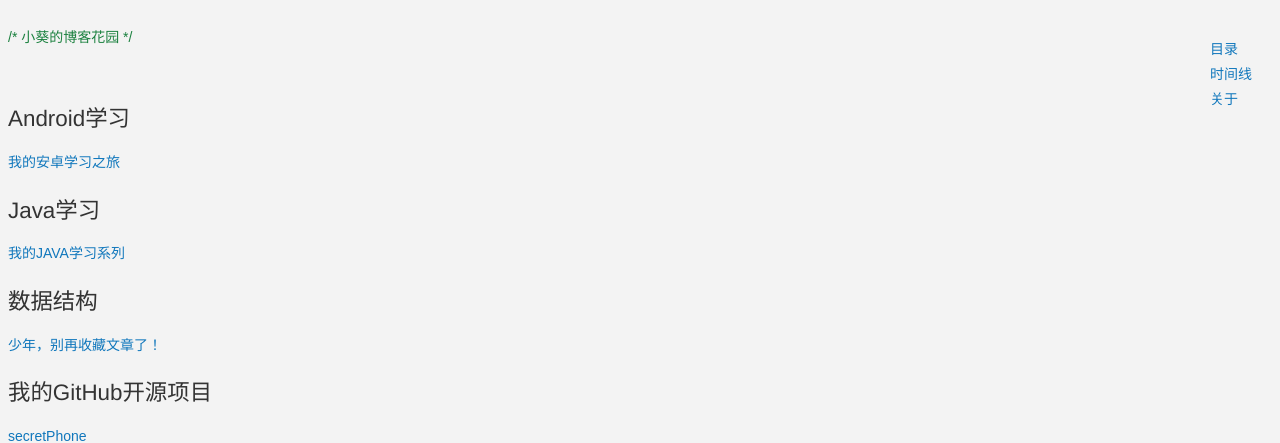
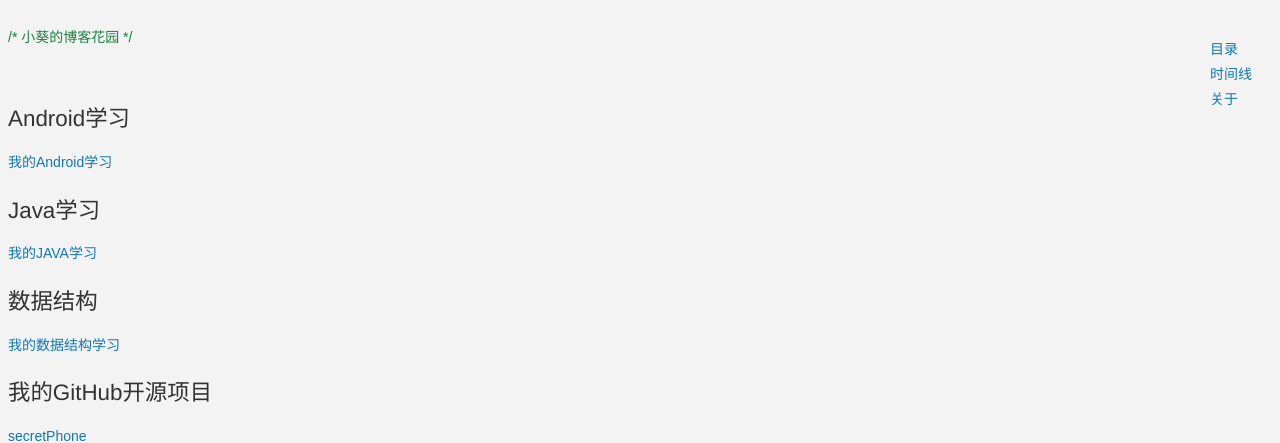
Before and after one commit to sunnygarden/sunnygarden.github.io, a Jekyll site: the page built from index.md, in a window 1280 px wide. Shown: the top 443 px of the page. Built offline with Jekyll 4.4.1, drawn with Linux system fonts in a browser that asks for light colours; nearby versions of some CDN libraries; comment, search, counter and statistics services are not loaded; a style sheet for code colours, icons or effects is not loaded.

Commit message:
change icon

```diff
--- a/_includes/themes/twitter/default.html
+++ b/_includes/themes/twitter/default.html
@@ -33,7 +33,7 @@
 
     <!-- Le fav and touch icons -->
     <!-- Update these with your own images
-    <link rel="shortcut icon" href="images/favicon.ico">
+    <link rel="shortcut icon" href="images/myicon.ico">
     <link rel="apple-touch-icon" href="images/apple-touch-icon.png">
     <link rel="apple-touch-icon" sizes="72x72" href="images/apple-touch-icon-72x72.png">
     <link rel="apple-touch-icon" sizes="114x114" href="images/apple-touch-icon-114x114.png">
--- a/_includes/themes/twitter/my_page.html
+++ b/_includes/themes/twitter/my_page.html
@@ -33,7 +33,7 @@
 
     <!-- Le fav and touch icons -->
     <!-- Update these with your own images
-    <link rel="shortcut icon" href="images/favicon.ico">
+    <link rel="shortcut icon" href="images/myicon.ico">
     <link rel="apple-touch-icon" href="images/apple-touch-icon.png">
     <link rel="apple-touch-icon" sizes="72x72" href="images/apple-touch-icon-72x72.png">
     <link rel="apple-touch-icon" sizes="114x114" href="images/apple-touch-icon-114x114.png">
--- a/index.md
+++ b/index.md
@@ -9,17 +9,15 @@ categories: [Android]
 
 ## Android学习
 
-[我的安卓学习之旅](http://sunnygarden.top/other/2016/01/21/get-started-android-1/)
+[我的Android学习](http://sunnygarden.top/other/2016/01/21/get-started-android-1/)
 
 ## Java学习
 
-[我的JAVA学习系列](http://sunnygarden.top/other/2016/02/11/get-started-java-1/)
+[我的JAVA学习](http://sunnygarden.top/other/2016/02/11/get-started-java-1/)
 
 ## 数据结构
 
-[少年，别再收藏文章了！](http://mp.weixin.qq.com/s?__biz=MzA4NTQwNDcyMA==&mid=2650661932&idx=1&sn=8325f8bd782a376434a5bf69e4f38dee#rd)
-
-<!-- <a href="http://m.jianxun.io/event/2?from=sunnygarden"><img src="http://www.jianxun.io/ad/20151101/eventno2-sunnygarden-banner.png" /></a> -->
+[我的数据结构学习](http://sunnygarden.top/other/2016/01/21/get-started-base-subject/)
 
 ## 我的GitHub开源项目
 
```
Also changed, not shown: _posts/2016-01-21-get-started-android-1-2.markdown (renamed from _posts/2016-01-21-get-started-android-1 .markdown), favicon.ico (deleted), favicon_origin.ico (deleted), myicon.ico (added).
